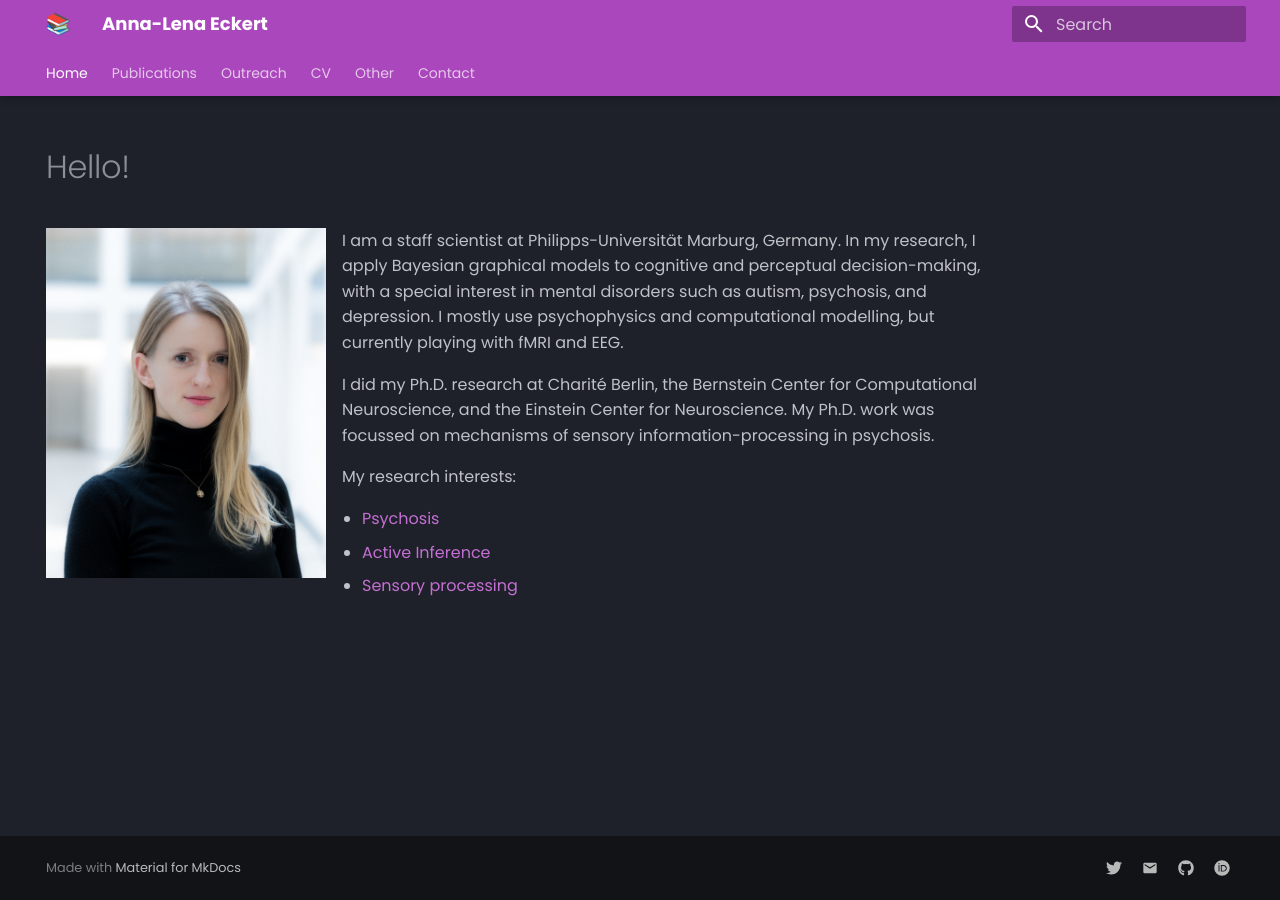
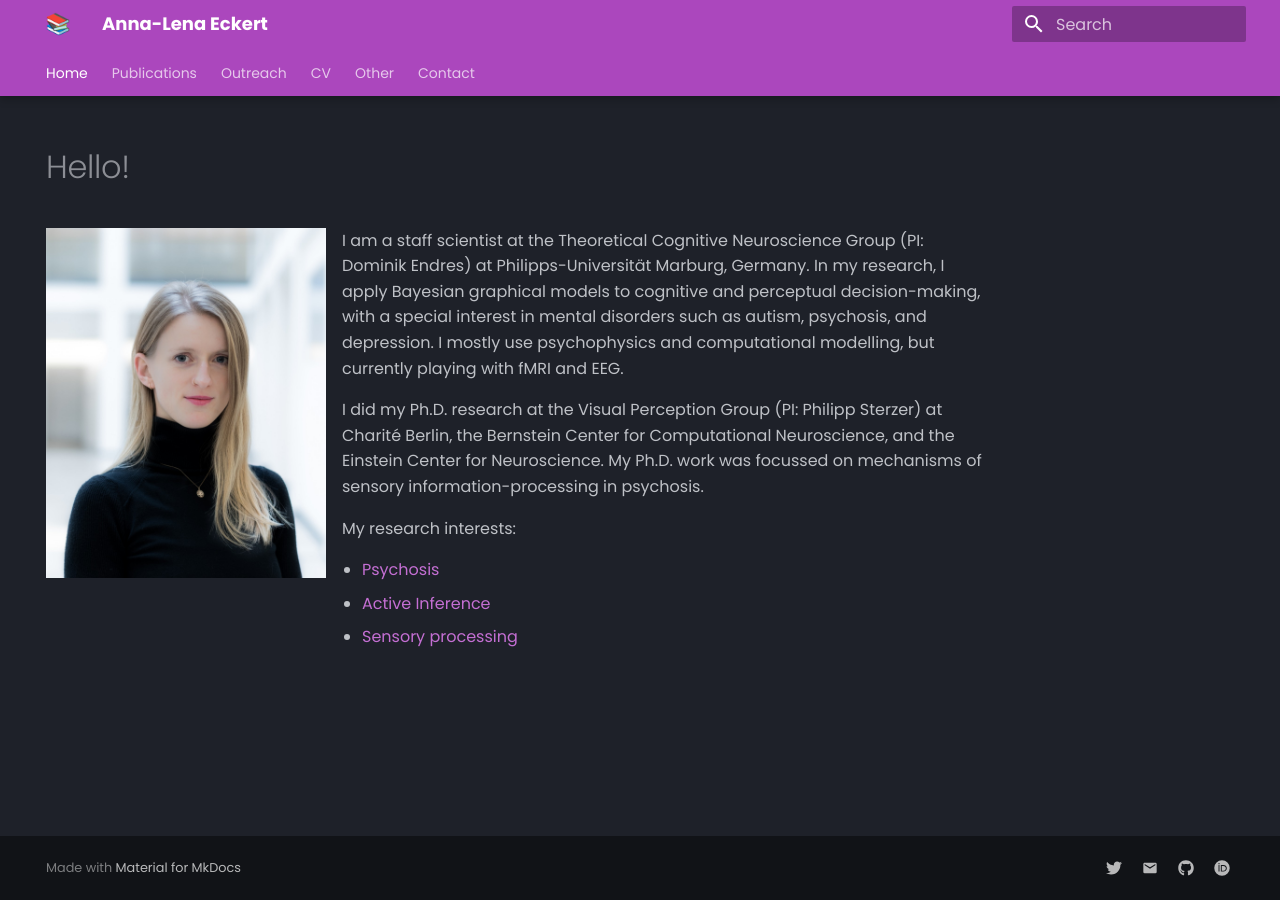
Before and after one commit to Eckertal/personal-website, an MkDocs documentation site: the page built from docs/index.md, in a window 1280 px wide. Built offline with MkDocs 1.6.1 and Material for MkDocs 9.7.7, drawn with Linux system fonts in a browser that asks for light colours.

Commit message:
added affiliation on landing

```diff
--- a/docs/index.md
+++ b/docs/index.md
@@ -7,9 +7,9 @@ hide:
 
 ![eckert](assets/images/eckert.jpg){align=left width=280}
 
-I am a staff scientist at Philipps-Universität Marburg, Germany. In my research, I apply Bayesian graphical models to cognitive and perceptual decision-making, with a special interest in mental disorders such as autism, psychosis, and depression. I mostly use psychophysics and computational modelling, but currently playing with fMRI and EEG.
+I am a staff scientist at the Theoretical Cognitive Neuroscience Group (PI: Dominik Endres) at Philipps-Universität Marburg, Germany. In my research, I apply Bayesian graphical models to cognitive and perceptual decision-making, with a special interest in mental disorders such as autism, psychosis, and depression. I mostly use psychophysics and computational modelling, but currently playing with fMRI and EEG.
 
-I did my Ph.D. research at Charité Berlin, the Bernstein Center for Computational Neuroscience, and the Einstein Center for Neuroscience. My Ph.D. work was focussed on mechanisms of sensory information-processing in psychosis.
+I did my Ph.D. research at the Visual Perception Group (PI: Philipp Sterzer) at Charité Berlin, the Bernstein Center for Computational Neuroscience, and the Einstein Center for Neuroscience. My Ph.D. work was focussed on mechanisms of sensory information-processing in psychosis.
 
 My research interests:
 
```
